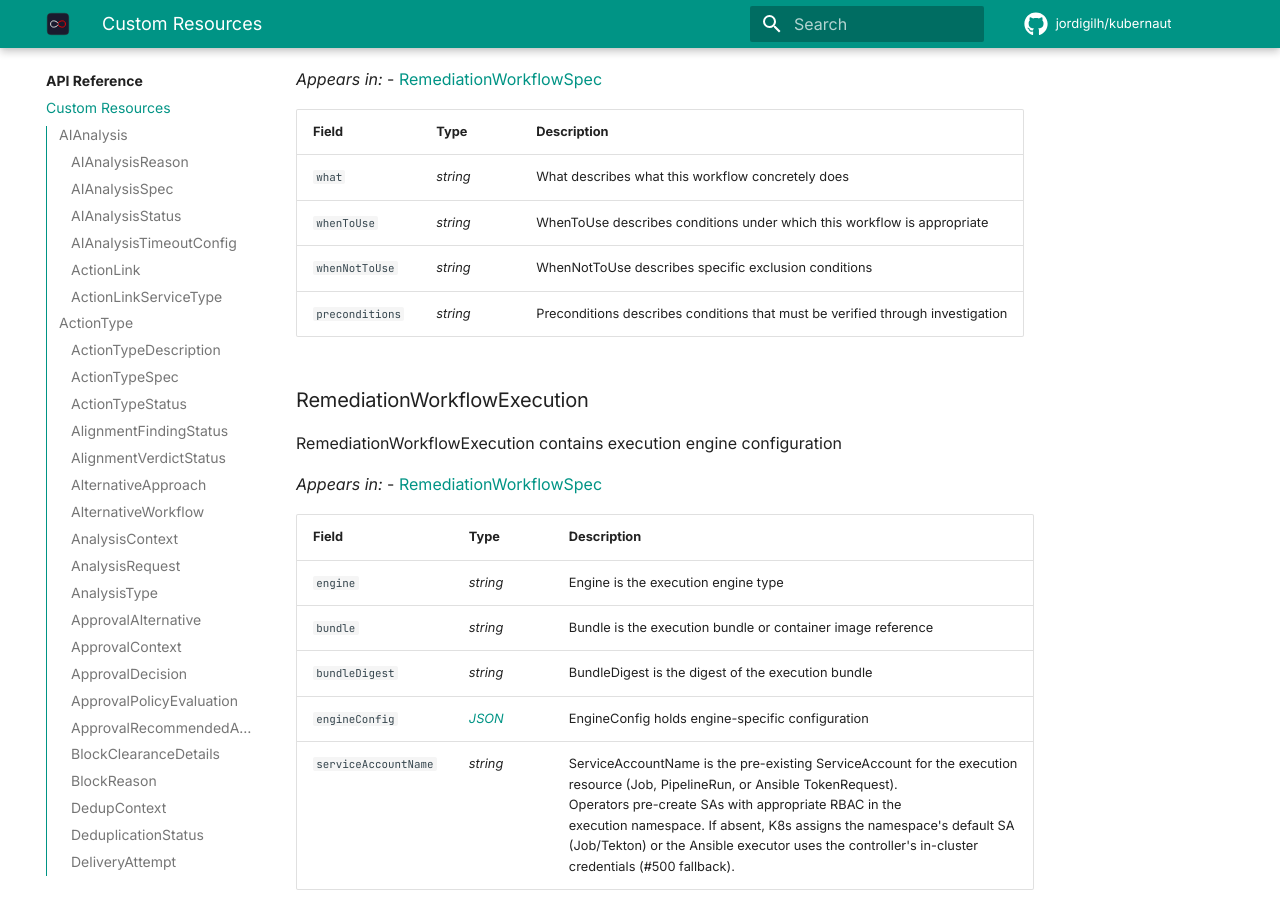
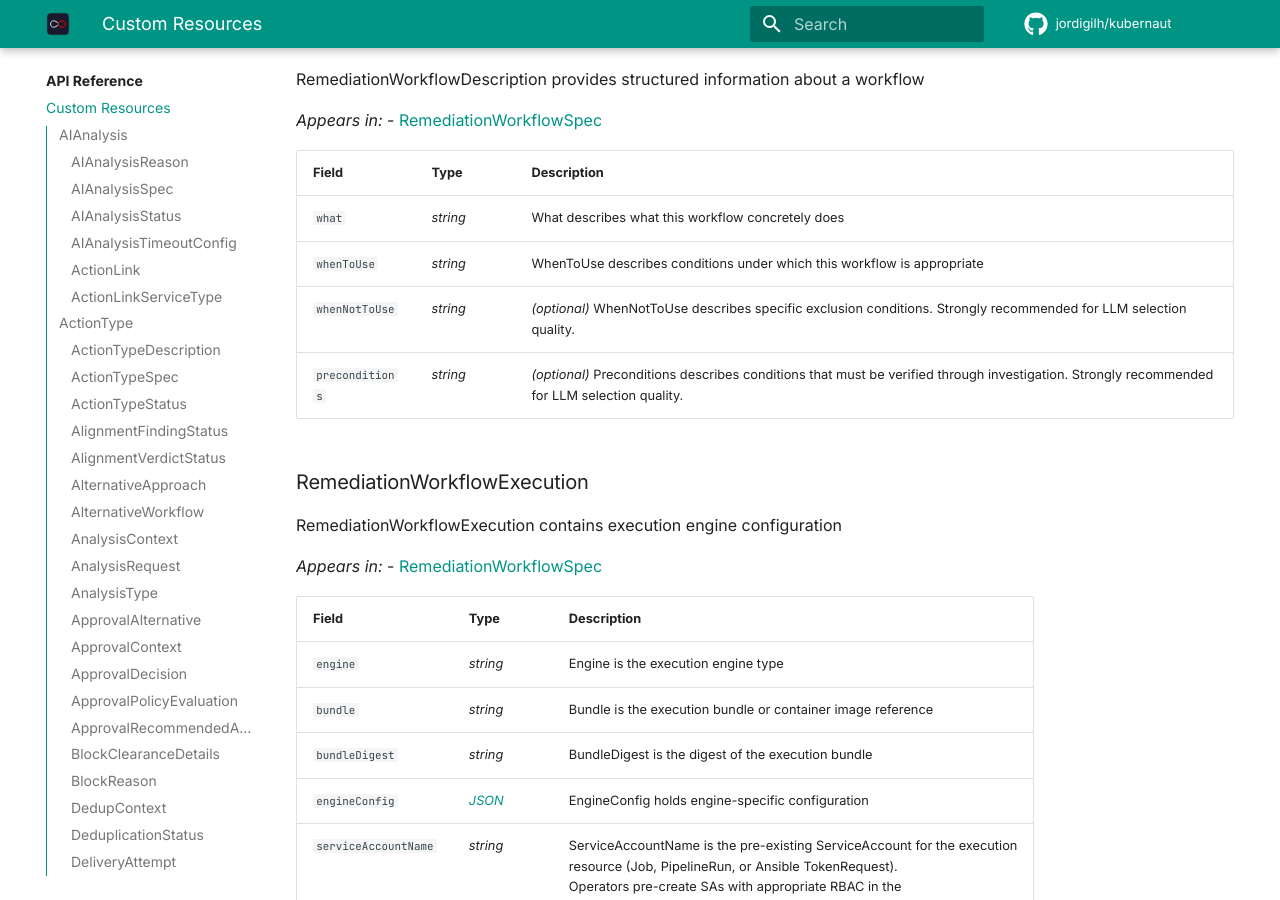
Before and after one commit to jordigilh/kubernaut-docs, an MkDocs documentation site: the page built from docs/api-reference/crds.md, in a window 1280 px wide and 900 px high, scrolled down 44351 px. Built offline with MkDocs 1.6.1 and Material for MkDocs 9.7.7, drawn with Linux system fonts in a browser that asks for light colours; comment, search, counter and statistics services are not loaded; the version menu is left out; some of the changed text lies outside the part shown.

Commit message:
docs: lifecycle states, failure reasons, operational guidance, and polish
Fixes #141 important and minor findings (I1, I4, I5, I6, M1, M2, M3, M4):

- I1: Add operational checklist for Ansible workflows covering AWX Job
  Template setup, playbook repo structure, Git credentials, secret
  wiring, and serviceAccountName.
- I4: Add expected keys and scoring weight cross-reference to
  detectedLabels in CRD reference.
- I5: Add Pending and Invalid to workflow lifecycle table (7 states).
- I6: Add UnsupportedEngine and Deduplicated to WFE failure categories
  (10 reasons).
- M1: Add kubernaut-demo-scenarios directory layout to Example Workflows.
- M2: Clarify customLabels CRD-to-DB JSON array wrapping.
- M3: Add parameter field reference table with type enum and validation.
- M4: Mark whenNotToUse and preconditions as optional in CRD reference.

Co-authored-by: Cursor <cursoragent@cursor.com>

```diff
--- a/docs/api-reference/crds.md
+++ b/docs/api-reference/crds.md
@@ -181,8 +181,8 @@ _Appears in:_
 | ---| ---| ---|
 | `what`| _string_| What describes what this action type concretely does.|
 | `whenToUse`| _string_| WhenToUse describes conditions under which this action type is appropriate.|
-| `whenNotToUse`| _string_| WhenNotToUse describes specific exclusion conditions.|
-| `preconditions`| _string_| Preconditions describes conditions that must be verified before use.|
+| `whenNotToUse`| _string_| _(optional)_ WhenNotToUse describes specific exclusion conditions. Strongly recommended for LLM selection quality.|
+| `preconditions`| _string_| _(optional)_ Preconditions describes conditions that must be verified before use. Strongly recommended for LLM selection quality.|
 
 
 ### ActionTypeSpec
@@ -1446,8 +1446,8 @@ _Appears in:_
 | ---| ---| ---|
 | `what`| _string_| What describes what this workflow concretely does|
 | `whenToUse`| _string_| WhenToUse describes conditions under which this workflow is appropriate|
-| `whenNotToUse`| _string_| WhenNotToUse describes specific exclusion conditions|
-| `preconditions`| _string_| Preconditions describes conditions that must be verified through investigation|
+| `whenNotToUse`| _string_| _(optional)_ WhenNotToUse describes specific exclusion conditions. Strongly recommended for LLM selection quality.|
+| `preconditions`| _string_| _(optional)_ Preconditions describes conditions that must be verified through investigation. Strongly recommended for LLM selection quality.|
 
 
 ### RemediationWorkflowExecution
@@ -1549,7 +1549,7 @@ _Appears in:_
 | `actionType`| _string_| ActionType is the action type from the taxonomy (PascalCase).|
 | `labels`| _[RemediationWorkflowLabels](#remediationworkflowlabels)_| Labels contains mandatory matching/filtering criteria for discovery|
 | `customLabels`| _object (keys:string, values:string)_| CustomLabels contains operator-defined key-value labels for additional filtering|
-| `detectedLabels`| _[JSON](https://kubernetes.io/docs/reference/generated/kubernetes-api/v/#json-v1-apiextensions-k8s-io)_| DetectedLabels contains author-declared infrastructure requirements|
+| `detectedLabels`| _[JSON](https://kubernetes.io/docs/reference/generated/kubernetes-api/v/#json-v1-apiextensions-k8s-io)_| DetectedLabels contains author-declared infrastructure requirements. Expected keys: `gitOpsManaged`, `gitOpsTool`, `pdbProtected`, `hpaEnabled`, `stateful`, `helmManaged`, `networkIsolated`, `serviceMesh`. See [Detected Labels](../user-guide/workflows.md#detected-labels) for valid values and scoring weights.|
 | `execution`| _[RemediationWorkflowExecution](#remediationworkflowexecution)_| Execution contains execution engine configuration|
 | `dependencies`| _[RemediationWorkflowDependencies](#remediationworkflowdependencies)_| Dependencies declares infrastructure resources required by the workflow|
 | `maintainers`| _[RemediationWorkflowMaintainer](#remediationworkflowmaintainer) array_| Maintainers is optional maintainer information|
```
Also changed, not shown: docs/architecture/workflow-execution.md (+2 -0 lines).
